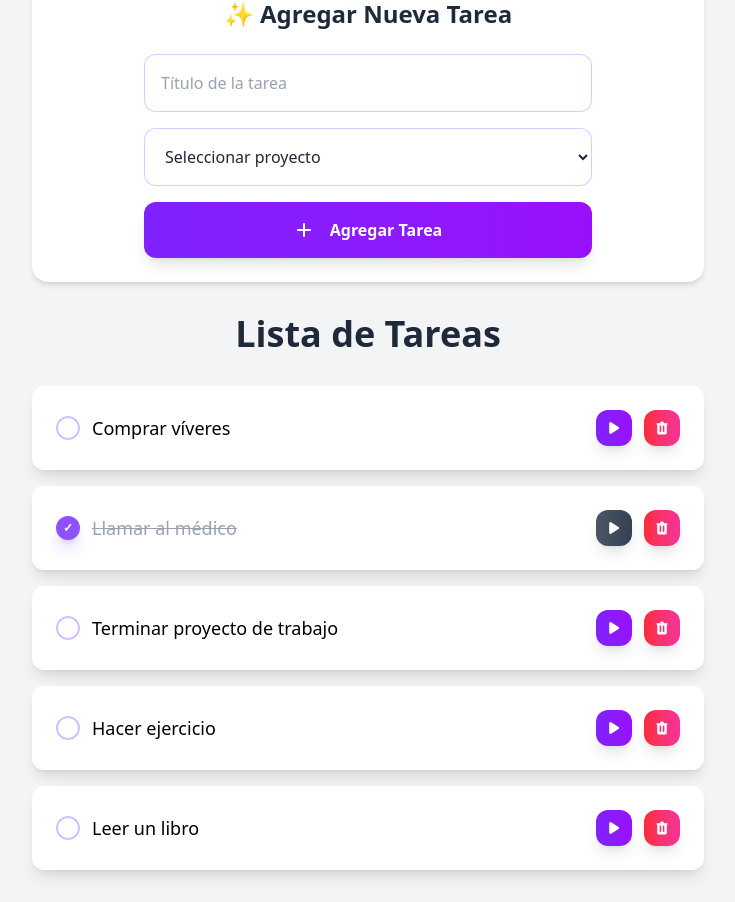
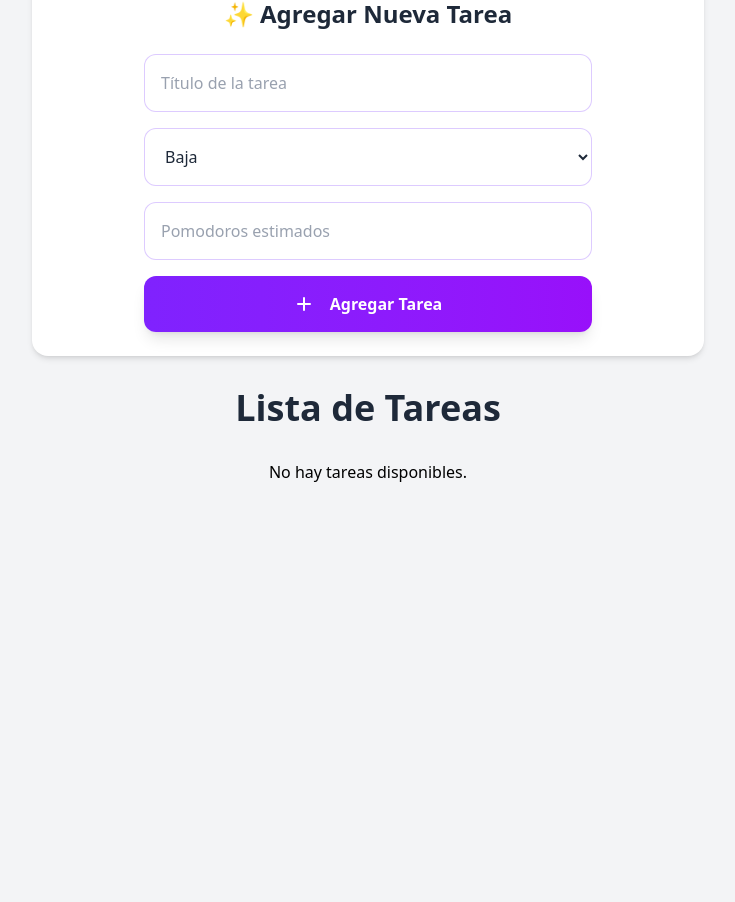
Before and after one commit to maguzdev/PulseTime, a Vue app: page / in a window 1280 px wide. Shown: the part 474-1376 px from the top of the page, without its empty margins (272-1007 px from the left). After the commit the page ends 1022 px from the top, so only its background shows below. Built offline with nearby package versions, Linux system fonts and the light colour scheme.

Commit message:
Agregar funcionalidad para crear nuevas tareas y mejorar la visualización en TaskView

```diff
--- a/src/App.vue
+++ b/src/App.vue
@@ -12,21 +12,45 @@
 
 	// Variable reactiva para almacenar las tareas
 	const tasksList = ref([]);
+	// Variables para el formulario de nueva tarea
+	const title = ref("");
+	const priority = ref("baja");
+	const estimatedPomodoros = ref("");
+	const completed = ref(false);
+
 
 	// Simulación de carga de datos
 	onMounted(() => {
 		tasksList.value = tasks;
 	})
+
+	// Función para recibir la nueva tarea del formulario
+	const handleNewTask = (taskData) => {
+		tasksList.value.push({
+			id: Math.random().toString(36).substr(2, 9),
+			title: taskData.title,
+			priority: taskData.priority,
+			estimatedPomodoros: taskData.estimatedPomodoros,
+			completed: taskData.completed,
+		});
+		// console.log('Tarea agregada. Lista actualizada:', tasksList.value);
+	};
 </script>
 
 <template>
-	<div>
+	<div class="mb-16">
 		<!-- Header -->
 		<Header />
 		<!-- Hero Section -->
 		<Hero />
 		<!-- Form Task Section (Temporal hasta que aplique las rutas)-->
-		<FormTask />
+		<FormTask
+			v-model:title="title"
+			v-model:priority="priority"
+			v-model:estimatedPomodoros="estimatedPomodoros"
+			v-model:completed="completed"
+			@submit="handleNewTask"
+		/>
 		<!-- Task View Section (Temporal hasta que aplique las rutas)-->
 		<TaskView :tasksList="tasksList" />
 	</div>
--- a/src/components/FormTask.vue
+++ b/src/components/FormTask.vue
@@ -1,23 +1,78 @@
+<script setup>
+	// Props para v-model
+	const props = defineProps({
+		title: String,
+		priority: String,
+		estimatedPomodoros: String,
+		completed: Boolean,
+	});
+
+	// Emits para v-model
+	const emit = defineEmits([
+		"update:title",
+		"update:priority",
+		"update:estimatedPomodoros",
+		"update:completed",
+		"submit",
+	]);
+	// Función para manejar el envío del formulario
+	const handleSubmit = () => {
+		if (props.title) {
+			emit("submit", {
+				title: props.title,
+				priority: props.priority,
+				estimatedPomodoros: props.estimatedPomodoros,
+			});
+			// Limpiar los campos después de enviar
+			emit("update:title", "");
+			emit("update:priority", "baja");
+			emit("update:estimatedPomodoros", "");
+		} else {
+			alert("No puedes agregar una tarea sin título.");
+		}
+	};
+</script>
+
 <template>
 	<section class="mt-8 p-6 bg-white rounded-2xl shadow-md max-w-2xl mx-auto">
 		<h2 class="text-2xl font-semibold mb-6 text-gray-800 text-center">
 			✨ Agregar Nueva Tarea
 		</h2>
-		<form @submit.prevent="" class="flex flex-col gap-4 max-w-md mx-auto">
+		<form
+			@submit.prevent="handleSubmit"
+			class="flex flex-col gap-4 max-w-md mx-auto"
+		>
+			<!-- Title -->
 			<input
 				type="text"
+				:value="title"
+				@input="emit('update:title', $event.target.value)"
 				placeholder="Título de la tarea"
 				class="bg-white border border-violet-500/30 hover:border-violet-500/50 focus:border-violet-400 focus:ring-2 focus:ring-violet-500/30 p-4 rounded-xl text-gray-800 placeholder-gray-400 transition-all duration-200 outline-none"
 			/>
+
+			<!-- Priority -->
 			<select
+				:value="priority"
+				@change="emit('update:priority', $event.target.value)"
 				class="bg-white border border-violet-500/30 hover:border-violet-500/50 focus:border-violet-400 focus:ring-2 focus:ring-violet-500/30 p-4 rounded-xl text-gray-800 transition-all duration-200 outline-none"
 			>
-				<option value="" disabled selected>Seleccionar proyecto</option>
-				<option value="proyecto1">Marketing</option>
-				<option value="proyecto2">Desarrollo</option>
-				<option value="proyecto3">Ventas</option>
-				<option value="proyecto4">PulseTime</option>
+				<option value="baja">Baja</option>
+				<option value="media">Media</option>
+				<option value="alta">Alta</option>
 			</select>
+
+			<!-- Estimated Pomodoros -->
+			<input
+				type="number"
+				min="1"
+				:value="estimatedPomodoros"
+				@input="emit('update:estimatedPomodoros', $event.target.value)"
+				placeholder="Pomodoros estimados"
+				class="bg-white border border-violet-500/30 hover:border-violet-500/50 focus:border-violet-400 focus:ring-2 focus:ring-violet-500/30 p-4 rounded-xl text-gray-800 placeholder-gray-400 transition-all duration-200 outline-none"
+			/>
+
+			<!-- Submit Button -->
 			<button
 				class="bg-linear-to-r from-violet-600 to-purple-600 hover:from-violet-700 hover:to-purple-700 text-white p-4 rounded-xl transition-all duration-200 font-semibold shadow-lg hover:shadow-violet-500/30 hover:scale-105 active:scale-95 transform cursor-pointer"
 			>
--- a/src/components/TaskView.vue
+++ b/src/components/TaskView.vue
@@ -17,6 +17,7 @@
 		<h3 class="text-4xl font-semibold mb-4 text-gray-800">
 			Lista de Tareas
 		</h3>
-		<TaskCard v-for="task in tasksList" :key="task.id" :task="task" />
+		<p v-if="tasksList.length === 0">No hay tareas disponibles.</p>
+		<TaskCard v-else v-for="task in tasksList" :key="task.id" :task="task" />
 	</section>
 </template>
--- a/src/data/tasks.js
+++ b/src/data/tasks.js
@@ -1,33 +1,91 @@
 // Base de datos simulada de tareas
 export const tasks = [
-	{
-		id: 1,
-		title: "Comprar víveres",
-		description: "Leche, pan, huevos, frutas y verduras",
-		completed: false,
-	},
-	{
-		id: 2,
-		title: "Llamar al médico",
-		description: "Agendar cita para chequeo anual",
-		completed: true,
-	},
-	{
-		id: 3,
-		title: "Terminar proyecto de trabajo",
-		description: "Finalizar el informe y enviarlo al jefe",
-		completed: false,
-	},
-	{
-		id: 4,
-		title: "Hacer ejercicio",
-		description: "Correr 5 km en el parque",
-		completed: false,
-	},
-	{
-		id: 5,
-		title: "Leer un libro",
-		description: 'Terminar de leer "El Alquimista"',
-		completed: false,
-	},
+	// {
+	// 	id: Math.random().toString(36).substr(2, 9),
+	// 	title: "Planear contenido para Instagram",
+	// 	description:
+	// 		"Organizar ideas y preparar el guion para el próximo reel del canal.",
+	// 	project_id: 1,
+	// 	user_id: 1,
+	// 	completed: false,
+	// 	priority: "medium",
+	// 	status: "in_progress",
+	// 	created_at: "2025-11-25T10:00:00Z",
+	// 	updated_at: "2025-11-25T10:15:00Z",
+	// 	due_date: "2025-11-28",
+	// 	pomodoro_count: 2,
+	// 	estimated_pomodoros: 4,
+	// 	total_focus_time: 50, // minutos
+	// 	last_pomodoro_at: "2025-11-25T10:14:00Z",
+	// },
+	// {
+	// 	id: Math.random().toString(36).substr(2, 9),
+	// 	title: "Estudiar componentes de Vue",
+	// 	description: "Repasar props, emits y el ciclo del componente.",
+	// 	project_id: 2,
+	// 	user_id: 1,
+	// 	completed: false,
+	// 	priority: "high",
+	// 	status: "pending",
+	// 	created_at: "2025-11-24T18:30:00Z",
+	// 	updated_at: "2025-11-24T18:30:00Z",
+	// 	due_date: "2025-11-26",
+	// 	pomodoro_count: 1,
+	// 	estimated_pomodoros: 3,
+	// 	total_focus_time: 25,
+	// 	last_pomodoro_at: "2025-11-24T19:00:00Z",
+	// },
+	// {
+	// 	id: Math.random().toString(36).substr(2, 9),
+	// 	title: "Actualizar documentación del proyecto",
+	// 	description:
+	// 		"Agregar nuevas instrucciones sobre la instalación y ejecución.",
+	// 	project_id: 2,
+	// 	user_id: 1,
+	// 	completed: true,
+	// 	priority: "low",
+	// 	status: "done",
+	// 	created_at: "2025-11-20T12:00:00Z",
+	// 	updated_at: "2025-11-21T09:45:00Z",
+	// 	due_date: "2025-11-22",
+	// 	pomodoro_count: 3,
+	// 	estimated_pomodoros: 2,
+	// 	total_focus_time: 75,
+	// 	last_pomodoro_at: "2025-11-21T09:40:00Z",
+	// },
+	// {
+	// 	id: Math.random().toString(36).substr(2, 9),
+	// 	title: "Leer capítulo del libro de diseño",
+	// 	description: "Capítulo 4: patrones de diseño y arquitectura.",
+	// 	project_id: 3,
+	// 	user_id: 1,
+	// 	completed: false,
+	// 	priority: "medium",
+	// 	status: "pending",
+	// 	created_at: "2025-11-23T14:00:00Z",
+	// 	updated_at: "2025-11-23T14:00:00Z",
+	// 	due_date: null,
+	// 	pomodoro_count: 0,
+	// 	estimated_pomodoros: 2,
+	// 	total_focus_time: 0,
+	// 	last_pomodoro_at: null,
+	// },
+	// {
+	// 	id: Math.random().toString(36).substr(2, 9),
+	// 	title: "Configurar entorno con Nuxt 3 + Prisma",
+	// 	description:
+	// 		"Crear proyecto base, instalar dependencias y hacer prueba de conexión con base de datos.",
+	// 	project_id: 4,
+	// 	user_id: 1,
+	// 	completed: false,
+	// 	priority: "high",
+	// 	status: "in_progress",
+	// 	created_at: "2025-11-25T09:00:00Z",
+	// 	updated_at: "2025-11-25T09:30:00Z",
+	// 	due_date: "2025-11-30",
+	// 	pomodoro_count: 1,
+	// 	estimated_pomodoros: 5,
+	// 	total_focus_time: 30,
+	// 	last_pomodoro_at: "2025-11-25T09:28:00Z",
+	// },
 ];
```
